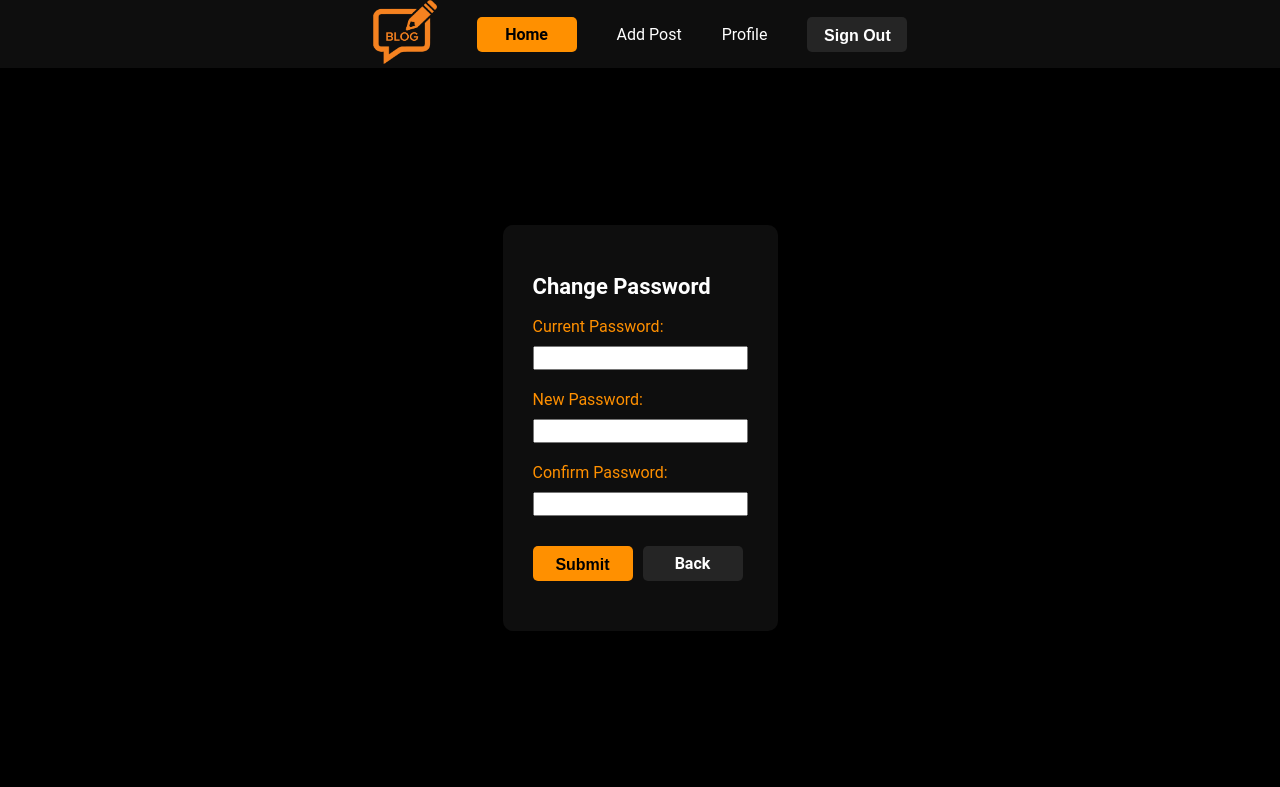
After one commit to DainAtreides/personal-blog-fastapi, a FastAPI app: page /users/me/change-password in a window 1280 px wide. The commit adds this page. Shown: the top 787 px of the page. Run offline with FastAPI, Linux system fonts and the light colour scheme; the visitor is signed in with stand-in values (Sample User, id 1).

Commit message:
Add password change template: - Create new HTML template for password change form with custom styling; - Add error handling and success feedback in the password change flow.

```diff
--- a/app/routers/user_routes.py
+++ b/app/routers/user_routes.py
@@ -144,6 +144,9 @@ async def delete_profile(request: Request, db: AsyncSession = Depends(get_db)):
 
 @user_router.get("/me/change-password", response_class=HTMLResponse)
 async def change_password_page(request: Request):
+    user_id = request.session.get("user_id")
+    if not user_id:
+        raise HTTPException(status_code=401, detail="Not authenticated")
     return templates.TemplateResponse("change_password.html", {"request": request})
 
 
@@ -176,4 +179,6 @@ async def change_password(
 
     user.hashed_password = hash_password(new_password)
     await db.commit()
-    return RedirectResponse(url="/me/edit-profile", status_code=303)
+    return templates.TemplateResponse("change_password.html", {
+        "request": request,
+        "success": "Password updated successfully"})
--- a/app/static/styles/style.css
+++ b/app/static/styles/style.css
@@ -146,11 +146,23 @@ main {
     border-radius: 10px;
 }
 
+.password-form {
+    padding: 30px;
+    width: fit-content;
+    background-color: #0E0E0E;
+    border-radius: 10px;
+}
+
 .post-form input,
 .post-form textarea {
     color: #ffffff;
     width: 100%;
     background-color: #404040;
+}
+
+.post-form input[type=file] {
+    color: transparent;
+    width: 130px;
 }
 
 .button-row {
--- /dev/null
+++ b/app/templates/change_password.html
@@ -0,0 +1,39 @@
+{% extends "base.html" %}
+
+{% block content %}
+<div class="content-container">
+    <div class="password-form">
+        <h2>Change Password</h2>
+
+        {% if error %}
+            <p style="color: red;">{{ error }}</p>
+        {% endif %}
+
+        {% if success %}
+            <p style="color: limegreen;">{{ success }}</p>
+        {% endif %}
+
+        <form method="post" action="/users/me/change-password">
+            <div>
+                <label for="current_password">Current Password:</label><br>
+                <input type="password" id="current_password" name="current_password" required>
+            </div>
+
+            <div>
+                <label for="new_password">New Password:</label><br>
+                <input type="password" id="new_password" name="new_password" required>
+            </div>
+
+            <div>
+                <label for="confirm_password">Confirm Password:</label><br>
+                <input type="password" id="confirm_password" name="confirm_password" required>
+            </div>
+
+            <div class="button-row">
+                <button type="submit" class="btn btn-primary">Submit</button>
+                <a href="/users/me/edit-profile" class="btn btn-secondary">Back</a>
+            </div>
+        </form>
+    </div>
+</div>
+{% endblock %}
```
Also changed, not shown: app/templates/edit_profile.html (+9 -3 lines).
